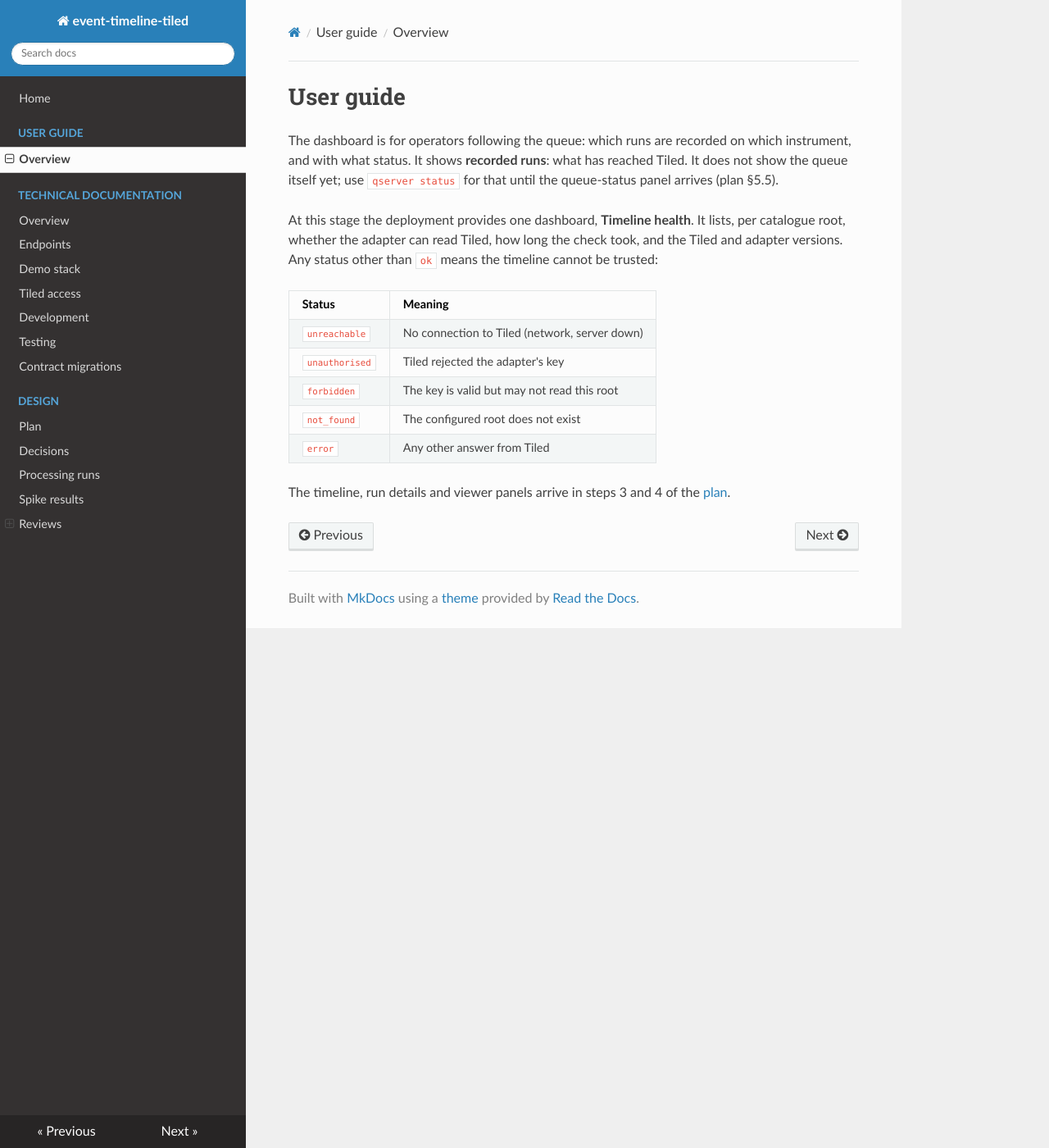
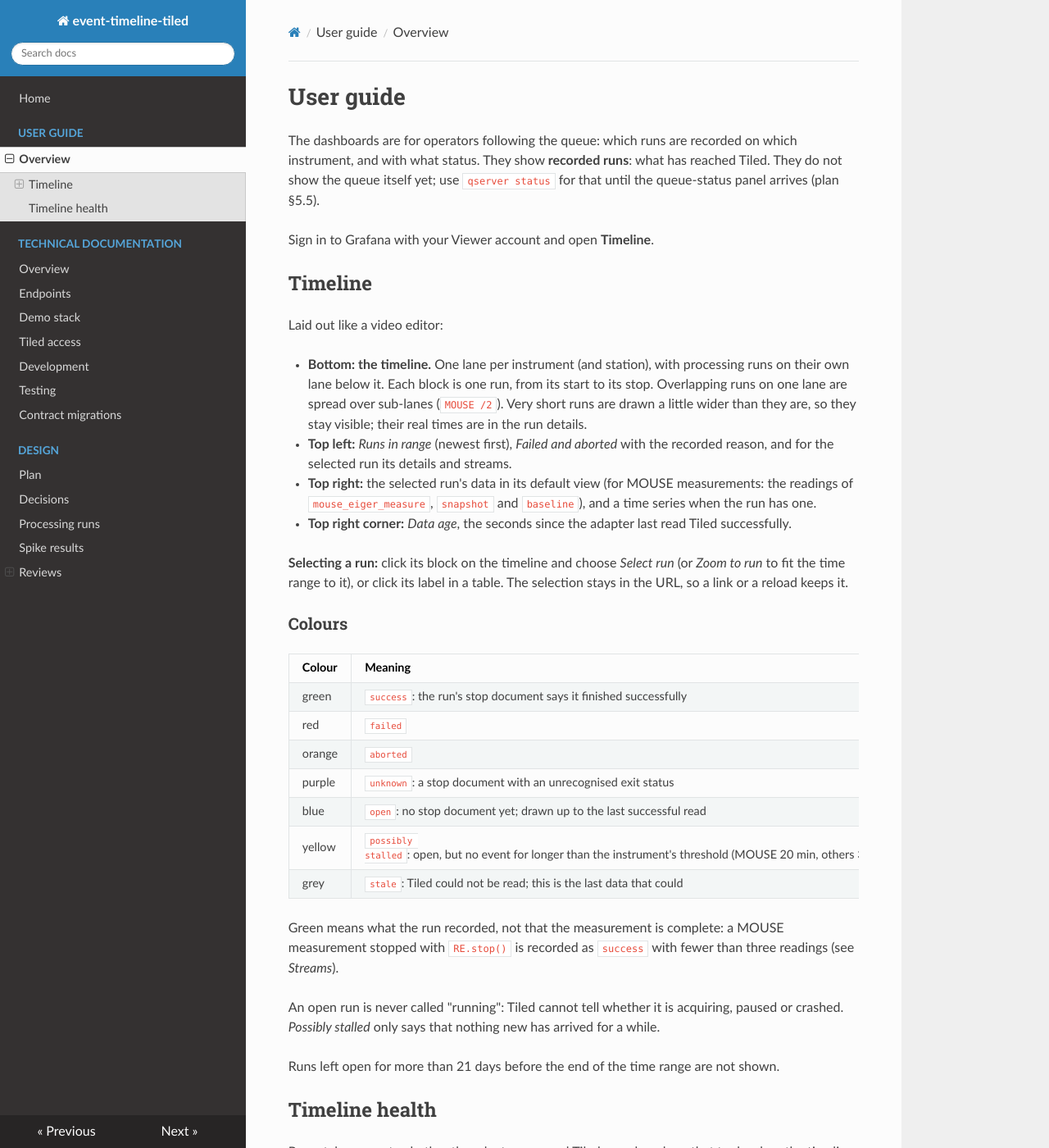
Before and after one commit to BAMresearch/event_timeline_tiled, an MkDocs documentation site: the page built from docs/user/index.md, in a window 1280 px wide and 1400 px high. Shown: the whole window at 82% size. Built offline with MkDocs 1.6.1, drawn with Linux system fonts in a browser that asks for light colours; nearby versions of some CDN libraries; some of the changed text lies outside the part shown.

Commit message:
feat: add the version 1 timeline dashboard
- Timeline dashboard in the NLE layout of plan §8: State timeline of
  /clips/frame at the bottom (one Partition by values on lane), runs in
  range, failed and aborted runs, run summary and streams top left, the
  run's default view and time series top right, data age.
- /clips gains a status filter and the stop reason; /runs/{uid}/data gains
  kind= and returns times in milliseconds; time series are long format for
  Infinity's timeseries query format, which yields a real time field.
- Event columns are sorted by seq_num: SQL-backed tables return rows in
  storage order. The PostgreSQL test server now stores event tables in
  PostgreSQL, as the demo stack does.
- Processing runs are labelled by product and attempt.
- The smoke test runs every timeline panel query through Grafana.
- User guide for the timeline and its colours.

Co-Authored-By: Claude Opus 5.5 <noreply@anthropic.com>

```diff
--- a/docs/user/index.md
+++ b/docs/user/index.md
@@ -1,14 +1,62 @@
 # User guide
 
-The dashboard is for operators following the queue: which runs are recorded
-on which instrument, and with what status. It shows **recorded runs**: what
-has reached Tiled. It does not show the queue itself yet; use `qserver status`
-for that until the queue-status panel arrives (plan §5.5).
+The dashboards are for operators following the queue: which runs are
+recorded on which instrument, and with what status. They show **recorded
+runs**: what has reached Tiled. They do not show the queue itself yet; use
+`qserver status` for that until the queue-status panel arrives (plan §5.5).
 
-At this stage the deployment provides one dashboard, **Timeline health**. It
-lists, per catalogue root, whether the adapter can read Tiled, how long the
-check took, and the Tiled and adapter versions. Any status other than `ok`
-means the timeline cannot be trusted:
+Sign in to Grafana with your Viewer account and open **Timeline**.
+
+## Timeline
+
+Laid out like a video editor:
+
+- **Bottom: the timeline.** One lane per instrument (and station), with
+  processing runs on their own lane below it. Each block is one run, from
+  its start to its stop. Overlapping runs on one lane are spread over
+  sub-lanes (`MOUSE /2`). Very short runs are drawn a little wider than they
+  are, so they stay visible; their real times are in the run details.
+- **Top left:** *Runs in range* (newest first), *Failed and aborted* with
+  the recorded reason, and for the selected run its details and streams.
+- **Top right:** the selected run's data in its default view (for MOUSE
+  measurements: the readings of `mouse_eiger_measure`, `snapshot` and
+  `baseline`), and a time series when the run has one.
+- **Top right corner:** *Data age*, the seconds since the adapter last read
+  Tiled successfully.
+
+**Selecting a run:** click its block on the timeline and choose *Select run*
+(or *Zoom to run* to fit the time range to it), or click its label in a
+table. The selection stays in the URL, so a link or a reload keeps it.
+
+### Colours
+
+| Colour | Meaning |
+|---|---|
+| green | `success`: the run's stop document says it finished successfully |
+| red | `failed` |
+| orange | `aborted` |
+| purple | `unknown`: a stop document with an unrecognised exit status |
+| blue | `open`: no stop document yet; drawn up to the last successful read |
+| yellow | `possibly stalled`: open, but no event for longer than the instrument's threshold (MOUSE 20 min, others 30 min) |
+| grey | `stale`: Tiled could not be read; this is the last data that could |
+
+Green means what the run recorded, not that the measurement is complete: a
+MOUSE measurement stopped with `RE.stop()` is recorded as `success` with
+fewer than three readings (see *Streams*).
+
+An open run is never called "running": Tiled cannot tell whether it is
+acquiring, paused or crashed. *Possibly stalled* only says that nothing new
+has arrived for a while.
+
+Runs left open for more than 21 days before the end of the time range are
+not shown.
+
+## Timeline health
+
+Per catalogue root: whether the adapter can read Tiled now, how long that
+took, when the timeline last read it successfully and how old its data is,
+and the Tiled and adapter versions. Any status other than `ok` means the
+timeline cannot be trusted:
 
 | Status | Meaning |
 |---|---|
@@ -17,6 +65,3 @@ means the timeline cannot be trusted:
 | `forbidden` | The key is valid but may not read this root |
 | `not_found` | The configured root does not exist |
 | `error` | Any other answer from Tiled |
-
-The timeline, run details and viewer panels arrive in steps 3 and 4 of the
-[plan](../design/plan.md).
```
Also changed, not shown: docs/design/plan.md (+9 -0 lines), docs/index.md (+1 -1 lines), docs/technical/demo-stack.md (+4 -0 lines), docs/technical/endpoints.md (+18 -10 lines), docs/technical/testing.md (+2 -1 lines), 11 other files.
